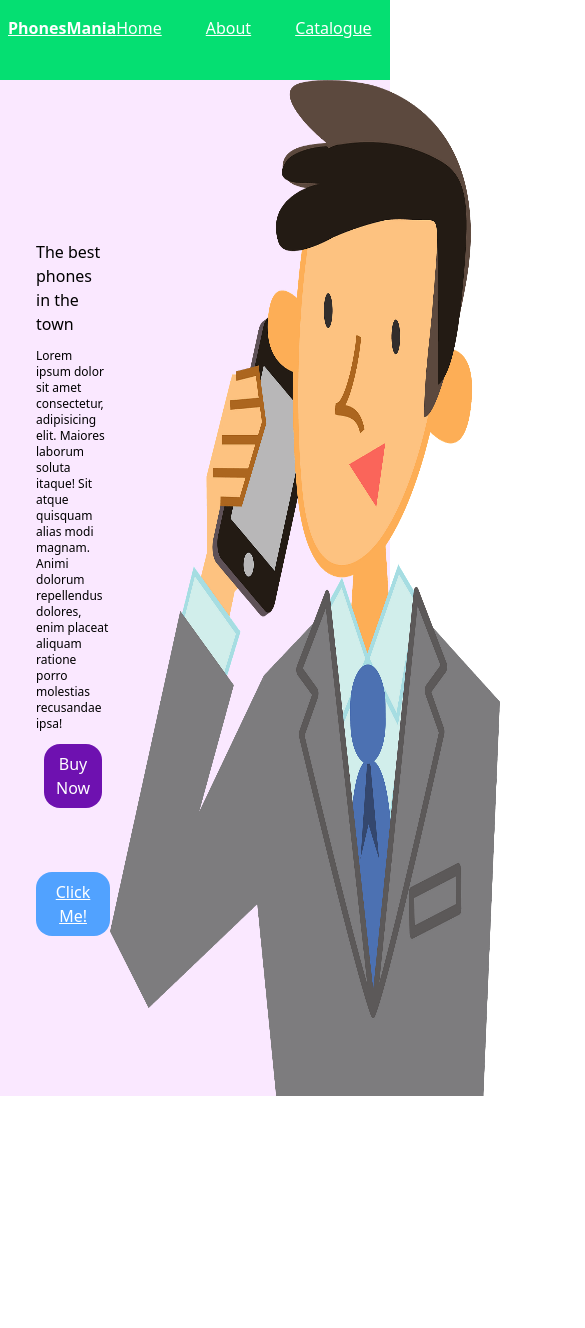
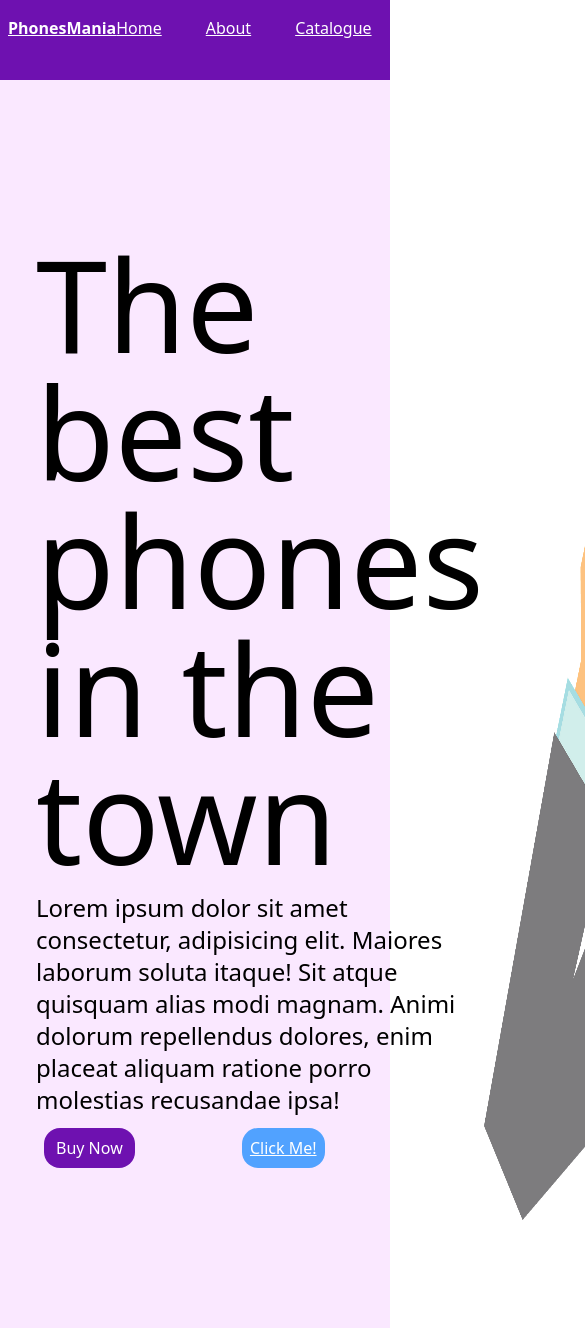
Before and after one commit to Kranti-Pa/tailwindSite, a website built with Vite: page index.html in a window 390 px wide. Shown: the top 1328 px of the page, 585 px wide, since content can reach past the window. Before the commit the page ends 1096 px from the top, so only its background shows below. Built offline with nearby package versions, Linux system fonts and the light colour scheme.

Commit message:
Updated index.htm

```diff
--- a/index.html
+++ b/index.html
@@ -8,9 +8,36 @@
     <link rel="stylesheet" href="./dist/assets/index-Cqlq1fRK.css">
   </head>
   <body>
-    <nav class="px-2 py-4 bg-green-400 sm:bg-amber-300 md:bg-blue-400 xl:bg-purple-800 text-white flex justify-between">
+    <nav class="px-2 py-4 bg-purple-800 text-white flex justify-between">
       <span class="font-bold">PhonesMania</span>
       <!-- <img src="flora.jpg" class="h-10 px-3 rounded-xl"> -->
+      <ul class="flex space-x-11">
+        <li>Home</li>
+        <li>About</li>
+        <li>Catalogue</li>
+        <li>Contact Us</li>
+      </ul>
+    </nav>
+    <main class=" bg-fuchsia-100 flex">
+      <div class="main py-40 pl-9">
+        <div class="text-9xl">
+          The best phones in the town
+        </div>
+        <p class="py-3 text-2xl">Lorem ipsum dolor sit amet consectetur, adipisicing elit. Maiores laborum soluta itaque! Sit atque quisquam alias modi magnam. Animi dolorum repellendus dolores, enim placeat aliquam ratione porro molestias recusandae ipsa!</p>
+        <div class="buttons">
+          <button class="btn">Buy Now</button>
+          <button class="invisible md:visible bg-purple-800 text-white rounded-2xl py-2 px-3 hover:text-slate-900 hover:bg-fuchsia-700 cursor-pointer mx-2 active:bg-blue-600">Call Us</button>
+          <button class="bg-blue-400 hover:bg-blue-600 focus:ring-4 focus:ring-yellow-400 active:bg-blue-900 text-white rounded-2xl px-2 py-2">Click Me!</button>
+        </div>
+      </div>
+      <img src="call.png" class="w-100">
+    </main>
+    <script type="module" src="/src/main.js"></script>
+  </body>
+</html>
+<!-- <nav class="px-2 py-4 bg-green-400 sm:bg-amber-300 md:bg-blue-400 xl:bg-purple-800 text-white flex justify-between">
+      <span class="font-bold">PhonesMania</span>
+       <img src="flora.jpg" class="h-10 px-3 rounded-xl">
       <ul class="flex space-x-11">
         <li>Home</li>
         <li>About</li>
@@ -31,7 +58,4 @@
         </div>
       </div>
       <img src="call.png" class="w-100">
-    </main>
-    <script type="module" src="/src/main.js"></script>
-  </body>
-</html>
+    </main> -->
```
